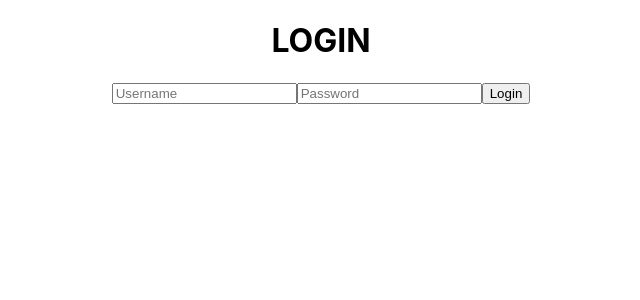
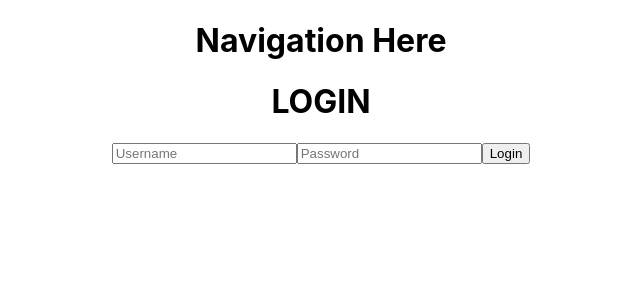
Before and after one commit to FTBW-AppraisersBFF/Front-End, a React (Create React App) app in the folder appraisers-bff/: page /login in a window 1280 px wide. Shown: the top 300 px of the page, without its empty margins (319-959 px from the left). Built offline with nearby package versions, Linux system fonts and the light colour scheme.

Commit message:
imported navbar

```diff
--- a/appraisers-bff/src/App.js
+++ b/appraisers-bff/src/App.js
@@ -3,6 +3,7 @@ import { Route } from "react-router-dom";
 
 import "./App.css";
 import PrivateRoute from "./privateroute";
+import Navigation from "./components/Navigation";
 import Login from "./components/Login";
 import Signup from "./components/Signup";
 import Dashboard from "./components/Dashboard";
@@ -11,8 +12,9 @@ import AccountForm from "./components/AccountForm";
 function App() {
   return (
     <div className="App">
+      <Route exact path="/login" component={Navigation} />
       <Route exact path="/login" component={Login} />
-      <Route path="/signup" component={Signup} />
+      <Route exact path="/signup" component={Signup} />
       <PrivateRoute exact path="/dashboard" component={Dashboard} />
       <PrivateRoute exact path="/account" component={AccountForm}/>
     </div>
```
